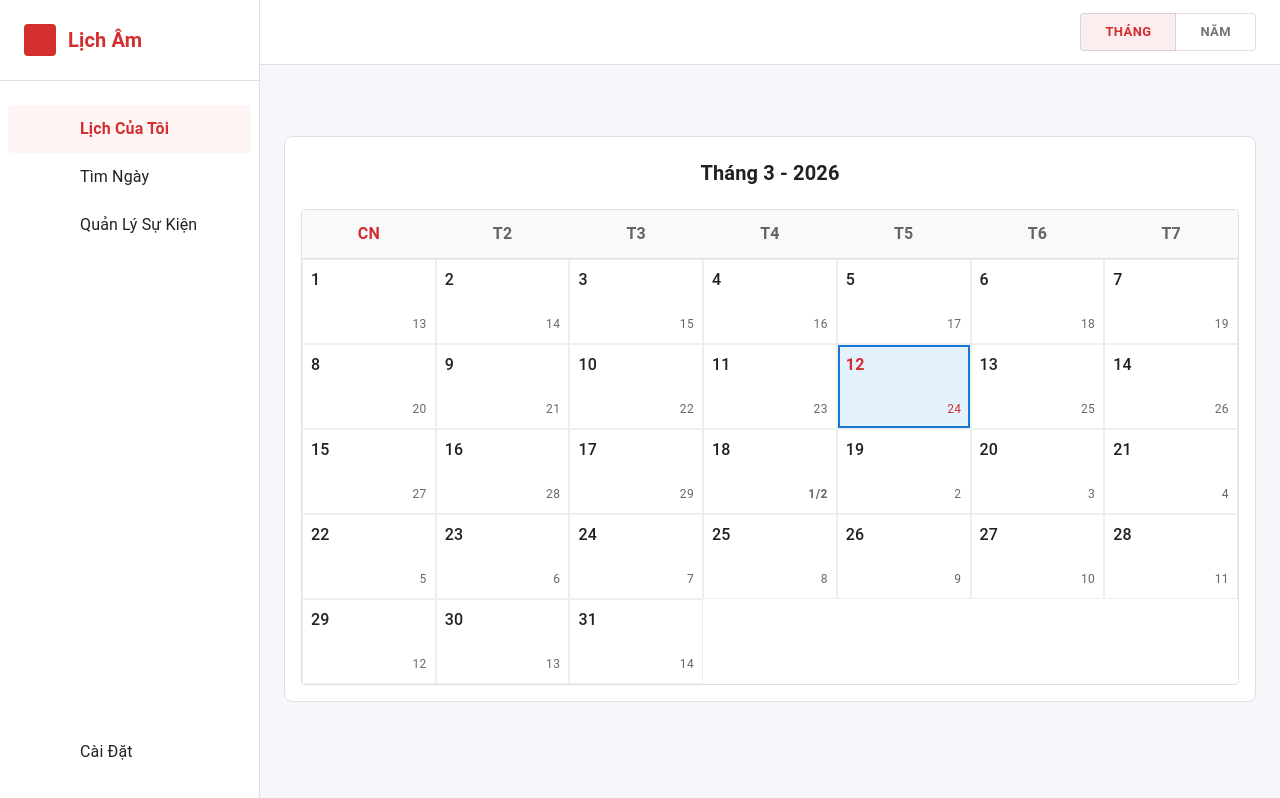
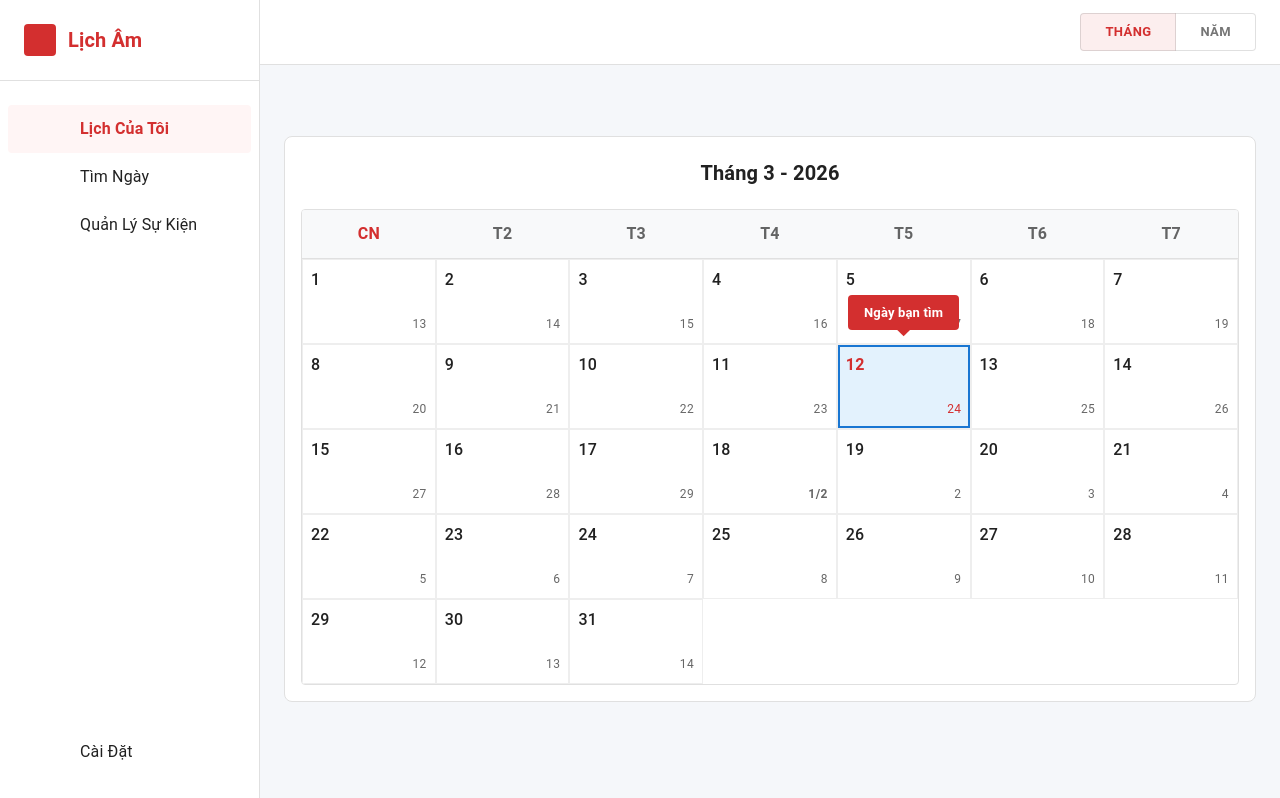
Before and after one commit to VietPam/xemlicham-react-vite-mui, a React (Vite) app: page / in a window 1280 px wide. Built offline with nearby package versions, Linux system fonts and the light colour scheme; some icons are missing.

Commit message:
tối ưu chức năng tìm ngày: thêm ui để chỉ thẳng ngày được tìm

```diff
--- a/src/react-app/features/calendar/calendarSlice.ts
+++ b/src/react-app/features/calendar/calendarSlice.ts
@@ -70,8 +70,11 @@ export const calendarSlice = createSlice({
     closeSearchDialog: (state) => {
       state.isSearchDialogOpen = false;
     },
+    clearSelectedDate: (state) => {
+      state.selectedDate = null; // or null, depending on how you typed it
+    }
   },
 });
 
-export const { next, prev, setSelectedDate, setViewMode, jumpToMonth, openSearchDialog, closeSearchDialog, jumpToDate } = calendarSlice.actions;
+export const { next, prev, setSelectedDate, setViewMode, jumpToMonth, openSearchDialog, closeSearchDialog, jumpToDate, clearSelectedDate } = calendarSlice.actions;
 export default calendarSlice.reducer;
--- a/src/react-app/features/calendar/components/CalendarCell.tsx
+++ b/src/react-app/features/calendar/components/CalendarCell.tsx
@@ -1,19 +1,22 @@
 // src/react-app/features/calendar/components/CalendarCell.tsx
-import { Box, Typography } from "@mui/material";
+import { Box, Typography, Tooltip, ClickAwayListener } from "@mui/material";
 import { LunarDate } from "@/core/lunarEngine/solarToLunar";
 import { LunarEvent } from "@/features/events/eventSlice";
-// src/react-app/features/calendar/components/CalendarCell.tsx
-// 1. Add isSelected to the props interface
+// 2. Add onClearSelection to your props interface
 interface CalendarCellProps {
   day: number | null;
   lunarDate?: LunarDate | null;
   isToday?: boolean;
-  isSelected?: boolean; // <-- Add this
+  isSelected?: boolean;
   dayEvents?: LunarEvent[];
   onClick?: () => void;
+  onClearSelection?: () => void; // <-- Add this new prop
 }
 
-export const CalendarCell = ({ day, lunarDate, isToday, isSelected, dayEvents = [], onClick }: CalendarCellProps) => {
+export const CalendarCell = ({
+  day, lunarDate, isToday, isSelected, dayEvents = [], onClick, onClearSelection
+}: CalendarCellProps) => {
+
   if (!day) {
     return <Box sx={{ p: 2, border: "1px solid #eeeeee", backgroundColor: "#fafafa" }} />;
   }
@@ -22,7 +25,8 @@ export const CalendarCell = ({ day, lunarDate, isToday, isSelected, dayEvents =
     ? (lunarDate.day === 1 ? `${lunarDate.day}/${lunarDate.month}` : `${lunarDate.day}`)
     : "--";
 
-  return (
+  // 3. Extract the inner cell content so we can wrap it cleanly
+  const cellContent = (
     <Box
       onClick={onClick}
       sx={{
@@ -32,9 +36,7 @@ export const CalendarCell = ({ day, lunarDate, isToday, isSelected, dayEvents =
         display: "flex",
         flexDirection: "column",
         justifyContent: "space-between",
-        // 2. Change the background if it is selected!
         backgroundColor: isSelected ? "#e3f2fd" : (isToday ? "#fff5f5" : "white"),
-        // 3. Add a highlight ring if selected
         boxShadow: isSelected ? "inset 0 0 0 2px #1976d2" : "none",
         cursor: "pointer",
         position: "relative",
@@ -44,12 +46,10 @@ export const CalendarCell = ({ day, lunarDate, isToday, isSelected, dayEvents =
       }}
     >
       <Box display="flex" justifyContent="space-between" alignItems="flex-start">
-        {/* We make the text primary blue if it is selected */}
         <Typography variant="body1" fontWeight={isToday || isSelected ? "bold" : "medium"} color={isSelected ? "primary.main" : (isToday ? "error.main" : "text.primary")}>
           {day}
         </Typography>
 
-        {/* Event Indicators */}
         {dayEvents.length > 0 && (
           <Box display="flex" gap={0.5}>
             {dayEvents.slice(0, 3).map((_, i) => (
@@ -59,7 +59,6 @@ export const CalendarCell = ({ day, lunarDate, isToday, isSelected, dayEvents =
         )}
       </Box>
 
-      {/* Lunar Date */}
       <Typography
         variant="caption"
         color={isSelected ? "primary.main" : (isToday ? "error.main" : "text.secondary")}
@@ -69,4 +68,29 @@ export const CalendarCell = ({ day, lunarDate, isToday, isSelected, dayEvents =
       </Typography>
     </Box>
   );
+
+  // 4. Wrap with ClickAwayListener and Tooltip ONLY if it is selected
+  if (isSelected) {
+    return (
+      <ClickAwayListener onClickAway={() => onClearSelection && onClearSelection()}>
+        <Box> {/* Extra Box needed so Tooltip and ClickAwayListener don't fight over refs */}
+          <Tooltip
+            open={true} // Forces it to stay open as long as it's selected
+            title="Ngày bạn tìm"
+            placement="top"
+            arrow
+            slotProps={{
+              tooltip: { sx: { bgcolor: "primary.main", fontSize: "13px", fontWeight: "bold", py: 1, px: 2 } },
+              arrow: { sx: { color: "primary.main" } }
+            }}
+          >
+            {cellContent}
+          </Tooltip>
+        </Box>
+      </ClickAwayListener>
+    );
+  }
+
+  // If not selected, just render the cell normally
+  return cellContent;
 };
--- a/src/react-app/features/calendar/components/CalendarTable.tsx
+++ b/src/react-app/features/calendar/components/CalendarTable.tsx
@@ -8,10 +8,14 @@ import { MiniMonth } from "./MiniMonth"; // <-- Import MiniMonth
 import { EventDialog } from "@/features/events/components/EventDialog";
 import { EventDrawer } from "@/features/events/components/EventDrawer";
 import { convertSolarToLunar, LunarDate } from "@/core/lunarEngine/solarToLunar";
+import { clearSelectedDate } from "@/features/calendar/calendarSlice";
+import { useAppDispatch } from "@/app/hooks";
+
 
 const DAYS_OF_WEEK = ["CN", "T2", "T3", "T4", "T5", "T6", "T7"];
 
 export const CalendarTable = () => {
+   const dispatch = useAppDispatch();
   const { month, year, viewMode, selectedDate } = useAppSelector((state) => state.calendar); // <-- Pull viewMode
   const { events } = useAppSelector((state) => state.events);
 
@@ -99,9 +103,15 @@ export const CalendarTable = () => {
                   day={day}
                   lunarDate={lunarDate}
                   isToday={isToday}
-                  isSelected={isSelected} // <-- 3. Pass it to the cell!
+                  isSelected={isSelected}
                   dayEvents={dayEvents}
-                  onClick={() => day ? handleCellClick(day, lunarDate) : undefined}
+                  onClick={() => {
+                    if (day) handleCellClick(day, lunarDate);
+                    // Optional: If they click directly ON the cell, also clear the highlight
+                    if (isSelected) dispatch(clearSelectedDate());
+                  }}
+                  // 2. Pass the clear function!
+                  onClearSelection={() => dispatch(clearSelectedDate())}
                 />
               </Grid>
             );
```
